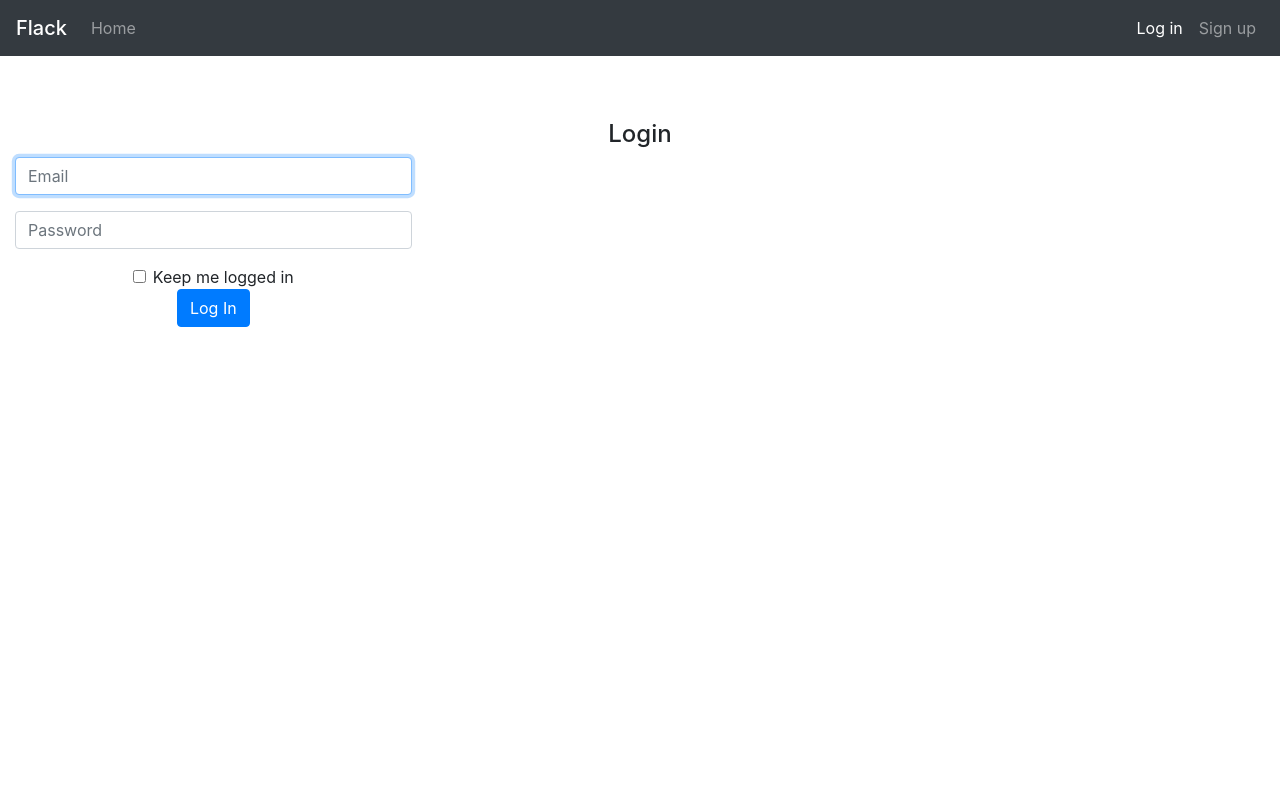
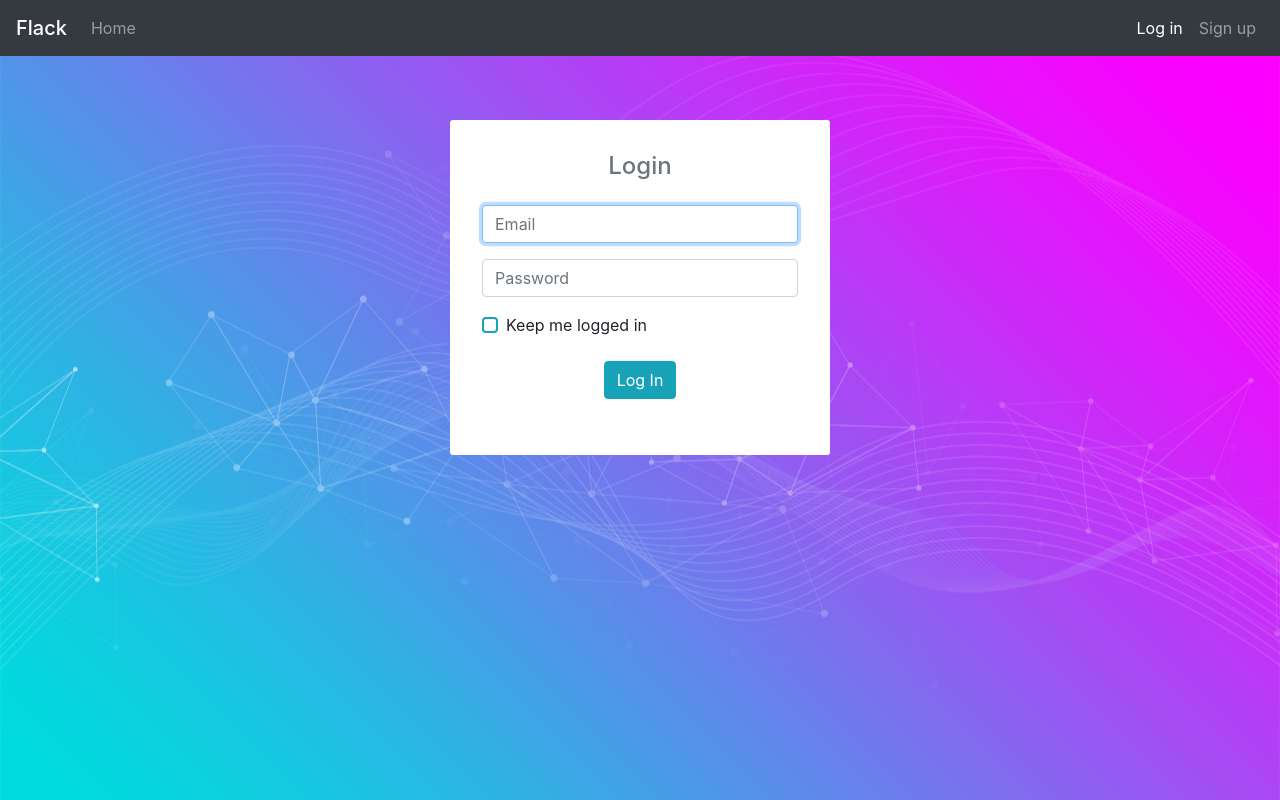
Before and after one commit to NKaty/Flack, a Flask app: page /auth/login in a window 1280 px wide. Run offline with Flask 2, Linux system fonts and the light colour scheme; some libraries are stand-ins or nearby versions.

Commit message:
rework login and sign up templates

```diff
--- a/app/static/style.css
+++ b/app/static/style.css
@@ -1,9 +1,15 @@
+.main-container {
+    background-position: center;
+    background-size: cover;
+    background-repeat: no-repeat;
+}
+
 input:not([type="hidden"]) + .invalid-feedback {
     display: block;
 }
 
 .channel-active {
-    color: blue;
+    color: #17a2b8;
 }
 
 .chat-container {
@@ -58,6 +64,7 @@ input:not([type="hidden"]) + .invalid-feedback {
     display: flex;
     position: sticky;
     top: 0;
+    z-index: 100;
 }
 
 .items-list {
@@ -117,3 +124,27 @@ textarea[name="message"] {
 .icon-button-left {
     left: 0;
 }
+
+.form-wrapper {
+    display: flex;
+    justify-content: center;
+}
+
+.form {
+    padding: 2em;
+    max-width: 380px;
+    background-color: #fff;
+    border-radius: 3px;
+}
+
+.custom-checkbox .custom-control-input~.custom-control-label::before {
+    border: 2px solid #17a2b8;
+}
+
+.custom-checkbox .custom-control-input:checked~.custom-control-label::before {
+    background-color: #17a2b8;
+}
+.custom-control-input:checked~.custom-control-label::before {
+    color: #fff;
+    background-color: #17a2b8;
+}
--- a/app/templates/auth/_macros.html
+++ b/app/templates/auth/_macros.html
@@ -8,12 +8,12 @@
 {% endmacro %}
 
 {% macro displayCheckField(field) %}
-<div class="form-check">
-    {{ field(class_="form-check-input", **kwargs) }}
-    {{ field.label(class_="form-check-label") }}
+<div class="custom-control custom-checkbox text-left">
+    {{ field(class_="custom-control-input", **kwargs) }}
+    {{ field.label(class_="custom-control-label") }}
 </div>
 {% endmacro %}
 
 {% macro displaySubmitButton(field) %}
-{{ field(class_="btn btn-primary")}}
+{{ field(class_="btn btn-info my-4")}}
 {% endmacro %}
--- a/app/templates/auth/login.html
+++ b/app/templates/auth/login.html
@@ -4,9 +4,9 @@
 {% block title %}Login - Chat{% endblock %}
 
 {% block page_content %}
-<div class="text-center my-5">
-    <h4>Login</h4>
-    <div class="col-md-4">
+<div class="my-5 form-wrapper">
+    <div class="col-sm-8 text-center form">
+        <h4 class="text-secondary mb-4">Login</h4>
         <form action="{{ url_for('auth.login') }}" method="POST">
             {{ form.csrf_token }}
             {{ displayInputField(form.email, "Email", autocomplete="off", autofocus=true) }}
--- a/app/templates/auth/signup.html
+++ b/app/templates/auth/signup.html
@@ -4,9 +4,9 @@
 {% block title %}Signup - Chat{% endblock %}
 
 {% block page_content %}
-<div class="text-center my-5">
-    <h4>Sign up</h4>
-    <div class="col-md-4">
+<div class="my-5 form-wrapper">
+    <div class="col-sm-8 text-center form">
+        <h4 class="text-secondary mb-4">Sign up</h4>
         <form action="{{ url_for('auth.signup') }}" method="POST">
             {{ form.csrf_token }}
             {{ displayInputField(form.username, "Username", autocomplete="off", autofocus=true) }}
--- a/app/templates/base.html
+++ b/app/templates/base.html
@@ -13,8 +13,8 @@
     <title>{% block title %}{% endblock %}Chat</title>
 </head>
 
-<body class="d-flex flex-column">
-    <nav id="navbar" class="navbar navbar-expand-sm navbar-dark bg-dark mb-3">
+<body class="min-vh-100 d-flex flex-column">
+    <nav id="navbar" class="navbar navbar-expand-sm navbar-dark bg-dark">
         <a class="navbar-brand mb-0 h1 d-none d-sm-block" href="{{ url_for('main.index') }}">Flack</a>
         <button class="navbar-toggler" type="button" data-toggle="collapse" data-target="#nav-menu"
                 aria-controls="auth" aria-expanded="false">
@@ -53,7 +53,8 @@
         </div>
     </nav>
 
-    <main>
+    <main class="container-fluid flex-grow-1 main-container pt-3"
+          style="background-image: url('{{ url_for('static', filename='images/bg-img.jpg') }}')">
         <div id="flash-messages">
             {% for message in get_flashed_messages(True) %}
             <div class="alert alert-{{ message[0] }} alert-dismissible fade show" role="alert">
```
Also changed, not shown: app/static/images/bg-img.jpg (added).
